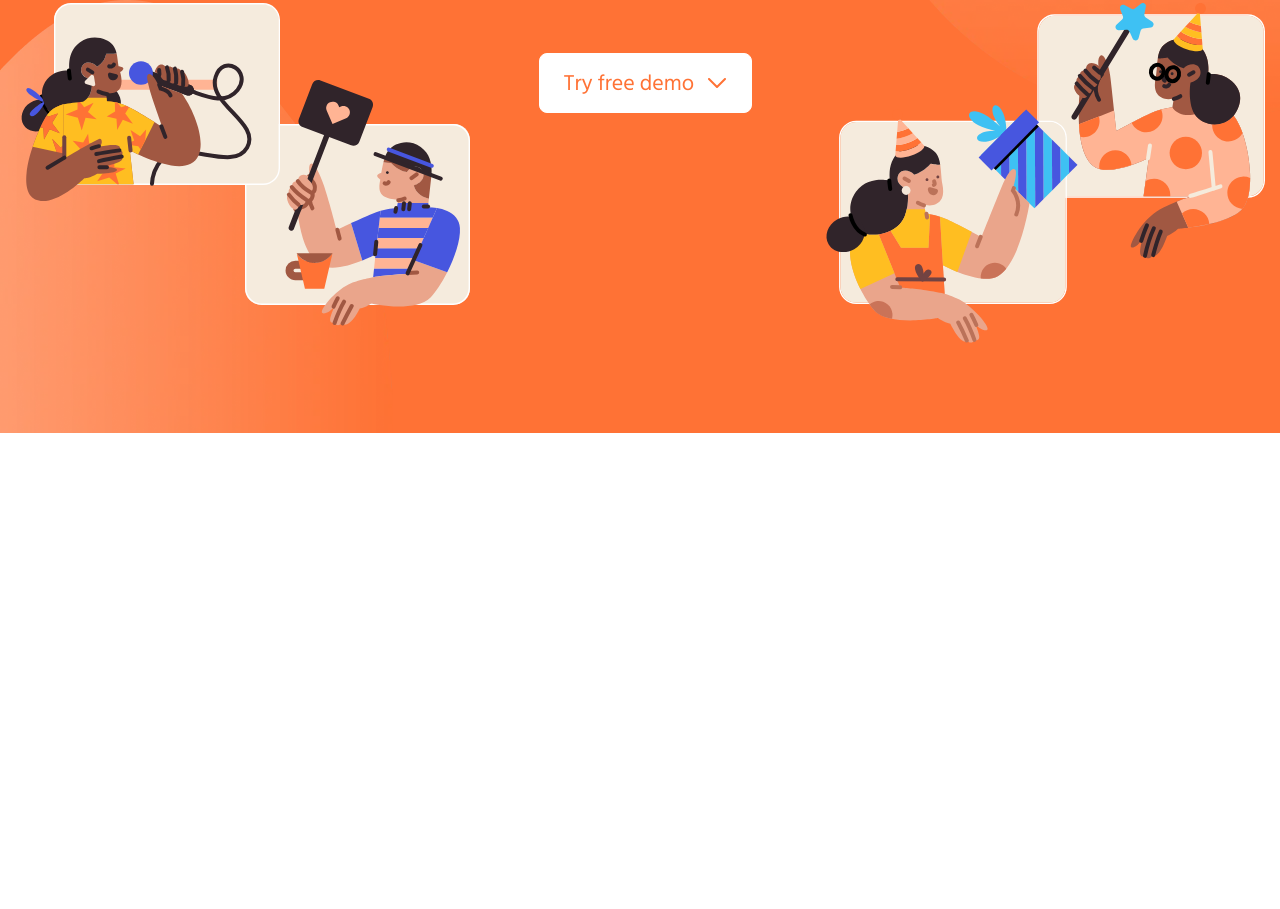
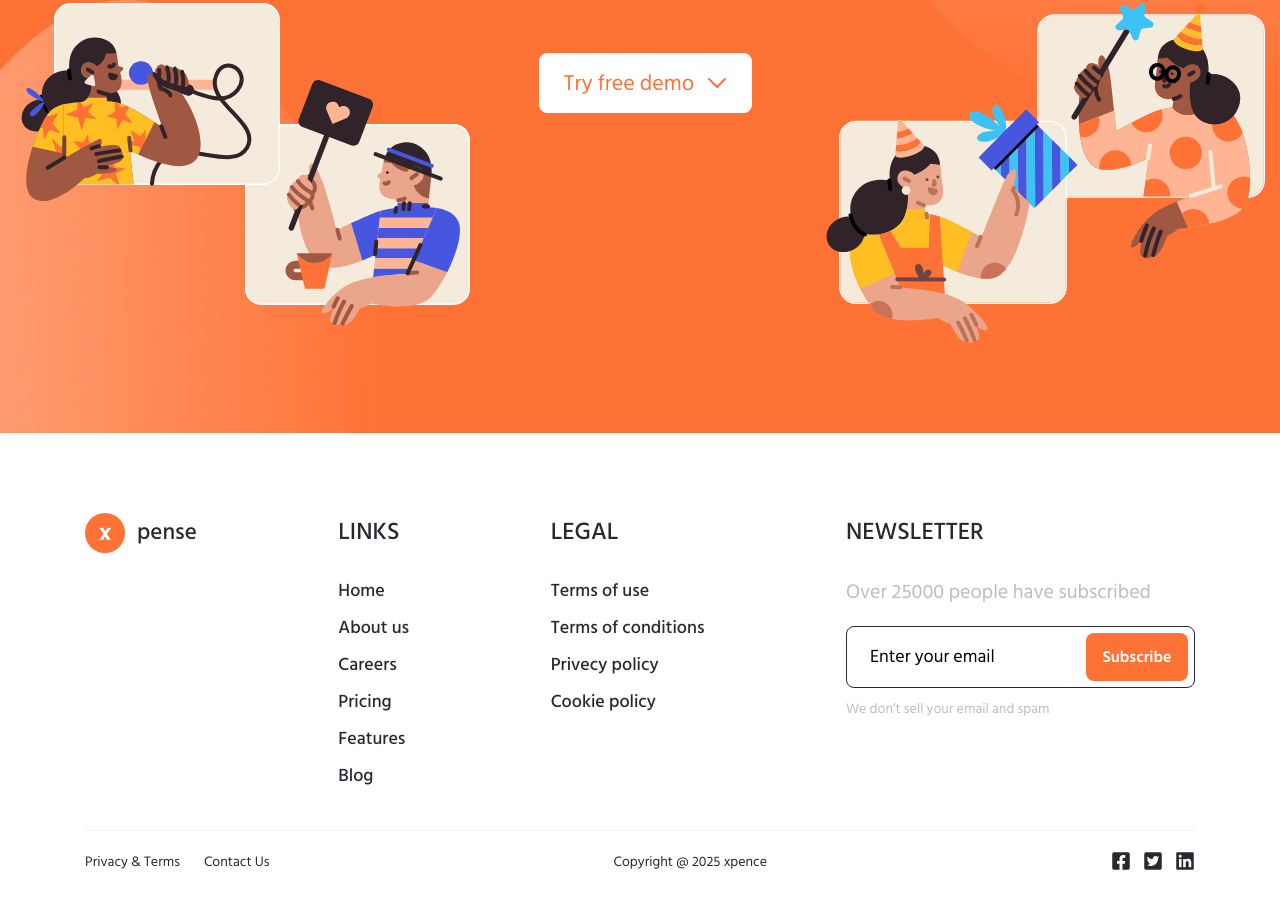
Before and after one commit to dsurdiy/xpense, a plain HTML site: page index.html in a window 1280 px wide. Shown: the part 7194-8103 px from the top of the page. Before the commit the page ends 7627 px from the top, so only its background shows below. Drawn offline with nearby package versions, Linux system fonts and the light colour scheme.

Commit message:
added footer

```diff
--- a/index.html
+++ b/index.html
@@ -401,7 +401,96 @@
     </main>
 
     <footer class="footer">
-
+      <div class="footer__container">
+        <div class="footer__main">
+          <a class="footer__logo logo" href="#">
+            <span>x</span>pense
+          </a>
+          <div class="footer__block">
+            <h4 class="footer__title">Links</h4>
+            <ul class="footer__list">
+              <li class="footer__item">
+                <a class="footer__link" href="#">Home</a>
+              </li>
+              <li class="footer__item">
+                <a class="footer__link" href="#">About us</a>
+              </li>
+              <li class="footer__item">
+                <a class="footer__link" href="#">Careers</a>
+              </li>
+              <li class="footer__item">
+                <a class="footer__link" href="#">Pricing</a>
+              </li>
+              <li class="footer__item">
+                <a class="footer__link" href="#">Features</a>
+              </li>
+              <li class="footer__item">
+                <a class="footer__link" href="#">Blog</a>
+              </li>
+            </ul>
+          </div>
+          <div class="footer__block">
+            <h4 class="footer__title">Legal</h4>
+            <ul class="footer__list">
+              <li class="footer__item">
+                <a class="footer__link" href="#">Terms of use</a>
+              </li>
+              <li class="footer__item">
+                <a class="footer__link" href="#">Terms of conditions</a>
+              </li>
+              <li class="footer__item">
+                <a class="footer__link" href="#">Privecy policy</a>
+              </li>
+              <li class="footer__item">
+                <a class="footer__link" href="#">Cookie policy</a>
+              </li>
+            </ul>
+          </div>
+          <div class="footer__block">
+            <h4 class="footer__title">Newsletter</h4>
+            <p class="footer__text">
+              Over 25000 people have subscribed
+            </p>
+            <form class="footer__form" action="#">
+              <input class="footer__input" type="email" name="email" required placeholder="Enter your email">
+              <button class="footer__btn" type="submit">Subscribe</button>
+            </form>
+            <div class="footer__label">
+              We don’t sell your email and spam
+            </div>
+          </div>
+        </div>
+        <div class="footer__bottom">
+          <div class="footer__privacy">
+            <ul class="footer__list-privacy">
+              <li class="footer__item-privacy">
+                <a class="footer__link-privacy" href="#">Privacy & Terms</a>
+              </li>
+              <li class="footer__item-privacy">
+                <a class="footer__link-privacy" href="#">Contact Us</a>
+              </li>
+            </ul>
+          </div>
+          <div class="footer__copy">Copyright @ 2025 xpence</div>
+          <ul class="social">
+            <li class="social__item">
+              <a class="social__link" href="#">
+                <img src="img/social/facebook.svg" alt="facebook">
+              </a>
+            </li>
+            <li class="social__item">
+              <a class="social__link" href="#">
+                <img src="img/social/twitter.svg" alt="twitter">
+              </a>
+            </li>
+            <li class="social__item">
+              <a class="social__link" href="#">
+                <img src="img/social/linkedin.svg" alt="linkedin">
+              </a>
+            </li>
+          </ul>
+        </div>
+      </div>
     </footer>
   </div>
 
--- a/scss/_footer.scss
+++ b/scss/_footer.scss
@@ -0,0 +1,210 @@
+.footer {
+    padding: toRem(80) toRem(0) toRem(90);
+    @media (max-width: toEm($tablet)) {
+        padding: toRem(80) toRem(0) toRem(40);
+    }
+    @media (max-width: toEm($mobileSmall)) {
+        padding: toRem(60) toRem(0) toRem(30);
+    }
+
+    // .footer__container
+    &__container {
+    }
+    // .footer__main
+    &__main {
+        display: flex;
+        justify-content: space-between;
+        align-items: flex-start;
+        column-gap: toRem(60);
+        padding-bottom: toRem(40);
+        border-bottom: toRem(1) solid rgba(189, 189, 189, 0.2);
+        &:not(:last-child) {
+            margin-bottom: toRem(20);
+        }
+        @media (max-width: toEm($tablet)) {
+            flex-wrap: wrap;
+            row-gap: toRem(35);
+            justify-content: space-around;
+        }
+    }
+    // .footer__logo
+    &__logo {
+        justify-content: center;
+        @media (max-width: toEm($tablet)) {
+            flex-basis: 100%;
+        }
+    }
+    // .footer__block
+    &__block {
+        max-width: toRem(350);
+        @media (max-width: toEm($mobileSmall)) {
+            text-align: center;
+        }
+    }
+    // .footer__title
+    &__title {
+        text-transform: uppercase;
+        font-size: toRem(24);
+        font-weight: 500;
+        line-height: 162.5%; /* 39/24 */
+        &:not(:last-child) {
+            margin-bottom: toRem(24);
+            @media (max-width: toEm($mobileSmall)) {
+                margin-bottom: toRem(10);
+            }
+        }
+    }
+    // .footer__list
+    &__list {
+    }
+    // .footer__item
+    &__item {
+        &:not(:last-child) {
+            margin-bottom: toRem(8);
+        }
+    }
+    // .footer__link
+    &__link {
+        font-weight: 500;
+        line-height: 161.111111%; /* 29/18 */
+        text-decoration: underline;
+        text-decoration-color: transparent;
+        transition: text-decoration-color 0.3s;
+        @media (any-hover: hover) {
+            &:hover {
+                text-decoration-color: inherit;
+            }
+        }
+        @media (max-width: toEm($mobileSmall)) {
+            line-height: 130%;
+        }
+    }
+    // .footer__text
+    &__text {
+        font-size: toRem(20);
+        color: #bdbdbd;
+        line-height: 160%; /* 32/20 */
+        &:not(:last-child) {
+            margin-bottom: toRem(18);
+            @media (max-width: toEm($mobileSmall)) {
+                margin-bottom: toRem(10);
+            }
+        }
+        @media (max-width: toEm($mobileSmall)) {
+            font-size: toRem(16);
+        }
+    }
+    // .footer__form
+    &__form {
+        width: toRem(349);
+        position: relative;
+        &:not(:last-child) {
+            margin-bottom: toRem(10);
+        }
+        @media (max-width: toEm($mobileSmall)) {
+            width: 100%;
+        }
+    }
+    // .footer__input
+    &__input {
+        width: 100%;
+        height: toRem(62);
+        border: toRem(1) solid #292830;
+        border-radius: toRem(8);
+        padding: toRem(15) toRem(120) toRem(15) toRem(23);
+        &::placeholder {
+            color: inherit;
+        }
+    }
+    // .footer__btn
+    &__btn {
+        position: absolute;
+        right: toRem(7);
+        top: toRem(7);
+        min-width: toRem(102);
+        min-height: toRem(48);
+        background-color: #ff7235;
+        color: #fff;
+        text-align: center;
+        padding: toRem(10);
+        font-size: toRem(16);
+        font-weight: 600;
+        border-radius: toRem(8);
+        transition: background-color 0.3s;
+        @media (any-hover: hover) {
+            &:hover {
+                background-color: #292830;
+            }
+        }
+    }
+    // .footer__label
+    &__label {
+        font-size: toRem(14);
+        line-height: 164.285714%; /* 23/14 */
+        color: #bdbdbd;
+    }
+    // .footer__bottom
+    &__bottom {
+        display: flex;
+        justify-content: space-between;
+        align-items: center;
+        column-gap: toRem(60);
+        font-size: toRem(14);
+        line-height: 1.6;
+        @media (max-width: toEm($mobile)) {
+            flex-wrap: wrap;
+            row-gap: toRem(20);
+            justify-content: center;
+        }
+    }
+    // .footer__privacy
+    &__privacy {
+    }
+    // .footer__list-privacy
+    &__list-privacy {
+        display: flex;
+        flex-wrap: wrap;
+        column-gap: toRem(24);
+        row-gap: toRem(10);
+    }
+    // .footer__item-privacy
+    &__item-privacy {
+    }
+    // .footer__link-privacy
+    &__link-privacy {
+        @media (any-hover: hover) {
+            &:hover {
+                text-decoration: underline;
+            }
+        }
+    }
+    // .footer__copy
+    &__copy {
+    }
+}
+
+.social {
+    display: flex;
+    flex-wrap: wrap;
+    align-items: flex-start;
+    gap: toRem(12);
+    // .social__item
+    &__item {
+    }
+    // .social__link
+    &__link {
+        img {
+            width: toRem(20);
+            height: toRem(20);
+            object-fit: contain;
+            transition: transform 0.3s;
+        }
+        @media (any-hover: hover) {
+            &:hover {
+                img {
+                    transform: scale(1.2);
+                }
+            }
+        }
+    }
+}
--- a/scss/_header.scss
+++ b/scss/_header.scss
@@ -114,7 +114,7 @@
 .menu {
     @media (max-width: toEm($mobile)) {
         position: fixed;
-        z-index: 1;
+        z-index: 2;
         top: 0;
         left: 100%;
         width: 100%;
```
Also changed, not shown: css/style.min.css, img/social/facebook.svg (added), img/social/linkedin.svg (added), img/social/twitter.svg (added).
